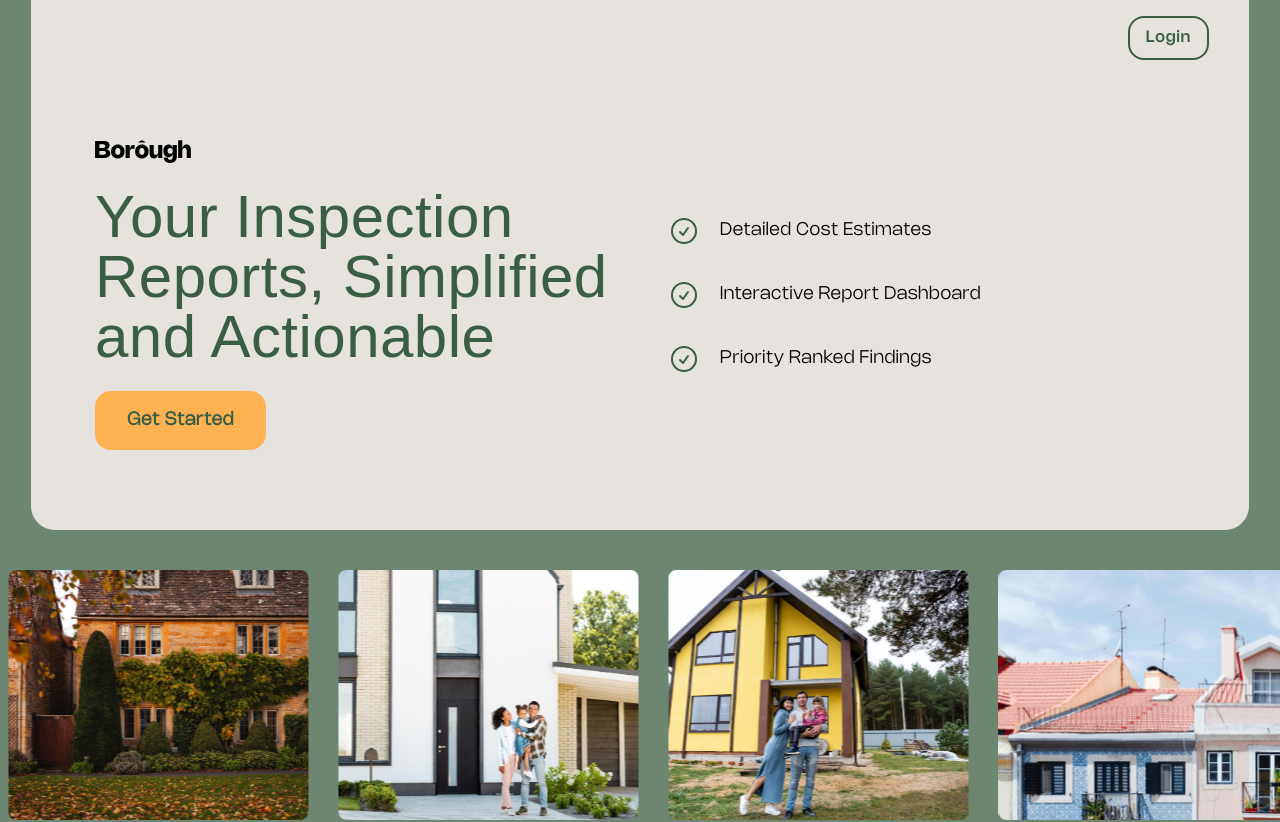
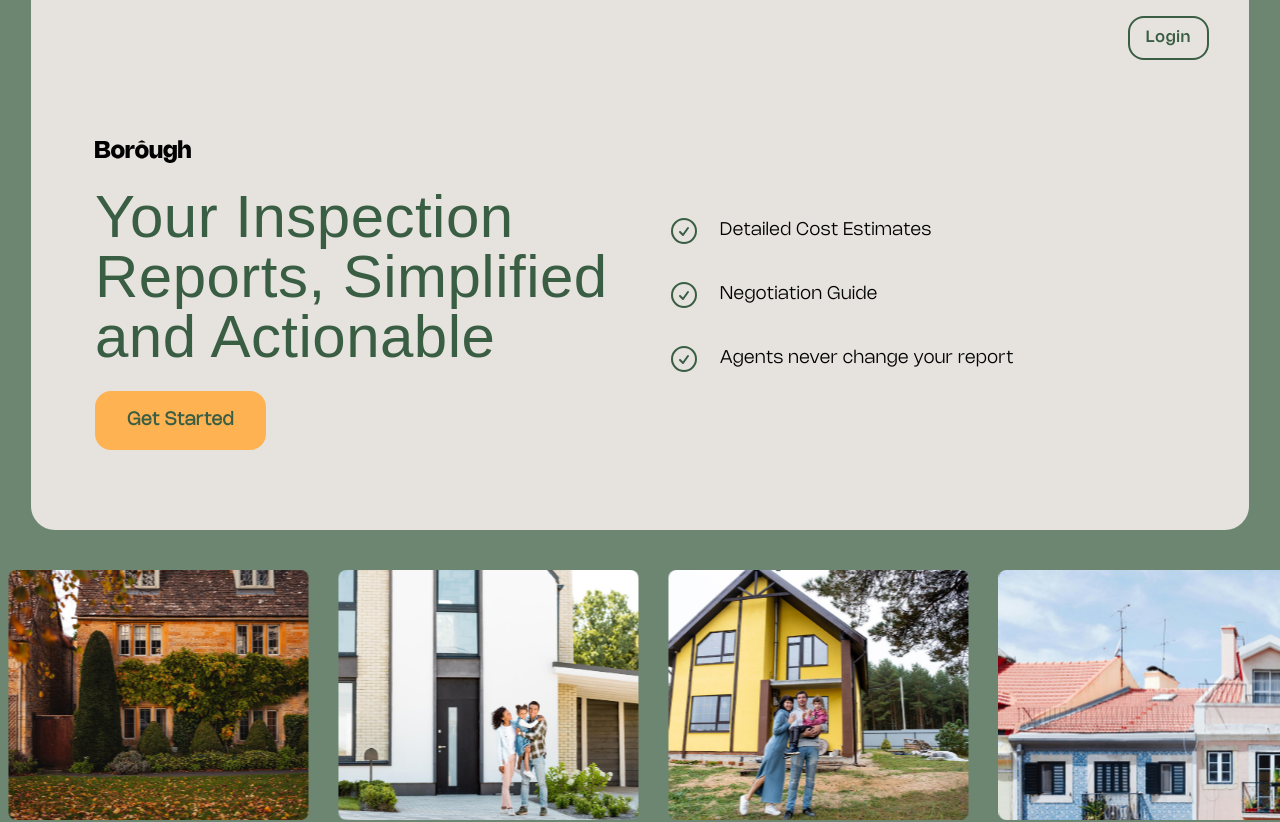
Before and after one commit to mitchellhart/borough, a React (Create React App) app in the folder ui/: page / in a window 1280 px wide. Shown: the top 822 px of the page. Built offline with nearby package versions, Linux system fonts and the light colour scheme; no server answers.

Commit message:
landing page updates

```diff
--- a/ui/src/components/LandingPage.js
+++ b/ui/src/components/LandingPage.js
@@ -67,7 +67,7 @@ const mixedSlides = [
     },
     {
         type: 'text',
-        content: <span>The right home <br />at theright price</span>,
+        content: <span>The right home <br />at the right price</span>,
         width: '650px',
         color: '#FFB252',
     },
@@ -127,13 +127,13 @@ function LandingPage() {
                                         <svg xmlns="http://www.w3.org/2000/svg" fill="none" viewBox="0 0 24 24" strokeWidth="1.5" className="size-10 stroke-[#395E44] p-1">
                                             <path strokeLinecap="round" strokeLinejoin="round" d="M9 12.75 11.25 15 15 9.75M21 12a9 9 0 1 1-18 0 9 9 0 0 1 18 0Z" />
                                         </svg>
-                                        <span>Interactive Report Dashboard</span>
+                                        <span>Negotiation Guide</span>
                                     </div>
                                     <div className="flex items-center space-x-4 text-lg">
                                         <svg xmlns="http://www.w3.org/2000/svg" fill="none" viewBox="0 0 24 24" strokeWidth="1.5"  className="size-10 stroke-[#395E44]  p-1">
                                             <path strokeLinecap="round" strokeLinejoin="round" d="M9 12.75 11.25 15 15 9.75M21 12a9 9 0 1 1-18 0 9 9 0 0 1 18 0Z" />
                                         </svg>
-                                        <span>Priority Ranked Findings</span>
+                                        <span>Agents never change your report</span>
                                     </div>
                                 </div>
                             </div>
@@ -363,7 +363,6 @@ function LandingPage() {
             <Footer />
 
 
-
         </>
     );
 }
```
